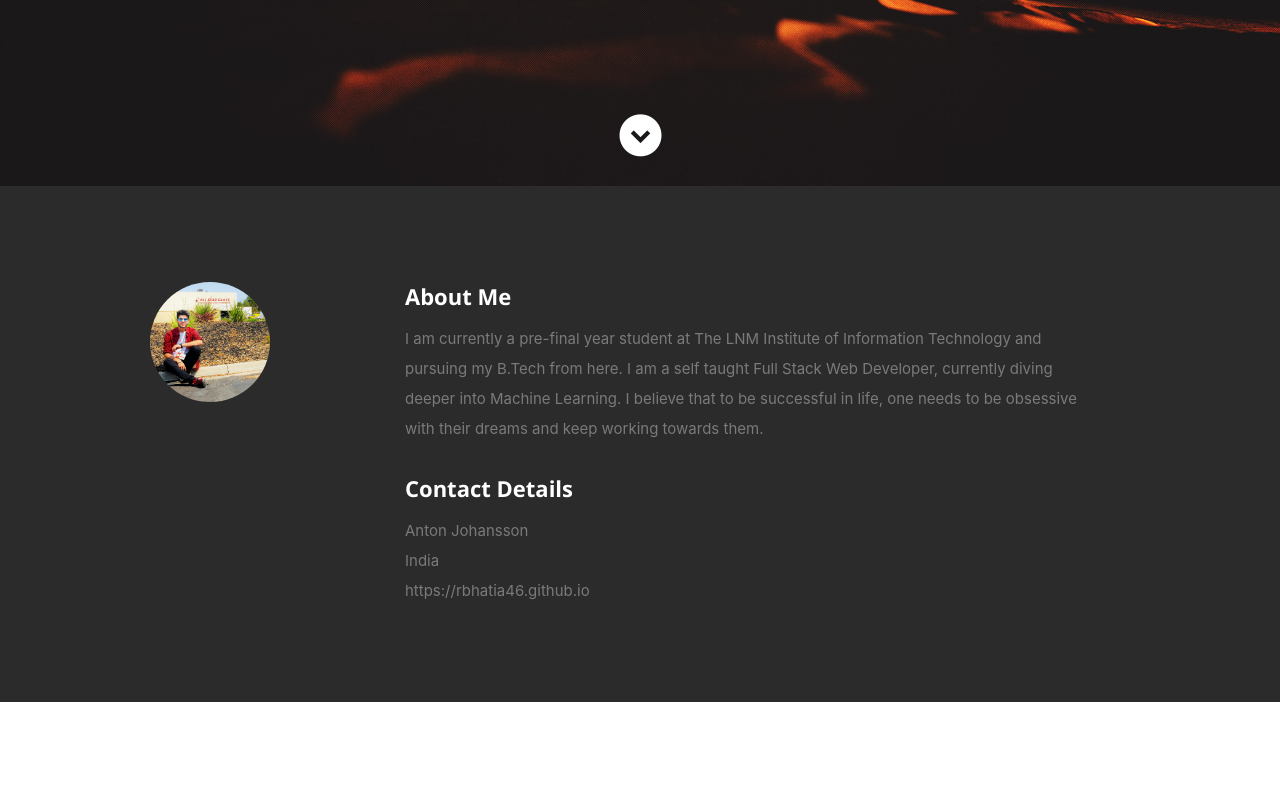
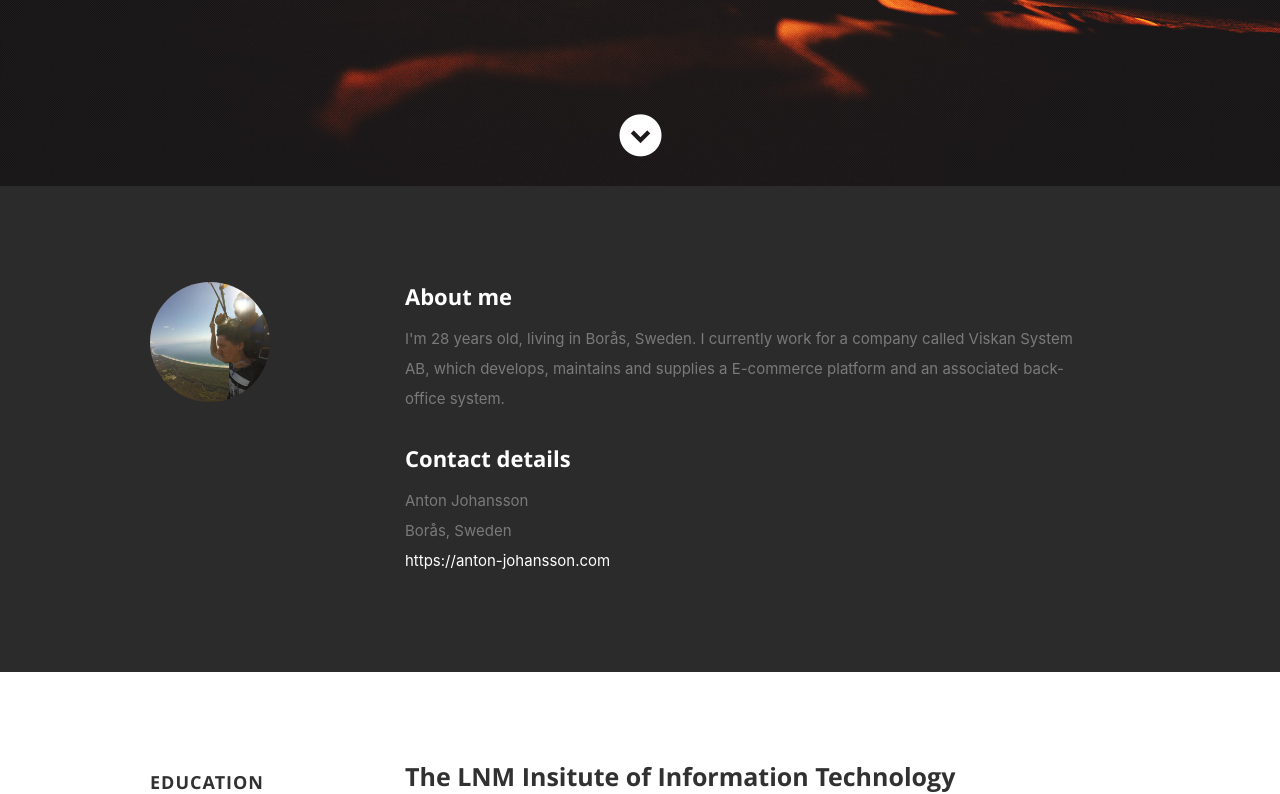
Before and after one commit to anton-johansson/anton-johansson.com, a React (Create React App) app: page / in a window 1280 px wide. Shown: the part 614-1408 px from the top of the page. Built offline with nearby package versions, Linux system fonts and the light colour scheme; some icons are missing.

Commit message:
Personalize the about-page

```diff
--- a/src/App.js
+++ b/src/App.js
@@ -7,8 +7,8 @@ class App extends Component {
   render() {
     return (
       <div className="App">
-        <Header translate={translate} data={data}/>
-        <About resumeData={resumeData}/>
+        <Header data={data} translate={translate}/>
+        <About translate={translate}/>
         <Resume resumeData={resumeData}/>
         <Portfolio resumeData={resumeData}/>
         <Testimonials resumeData={resumeData}/>
--- a/src/components/About.js
+++ b/src/components/About.js
@@ -1,39 +1,27 @@
 import React, { Component } from 'react';
+
 export default class About extends Component {
   render() {
+    const {translate} = this.props;
     let resumeData = this.props.resumeData;
     return (
       <section id="about">
         <div className="row">
-
           <div className="three columns">
-
-               <img className="profile-pic"  src="images/profilepic.jpg" alt="" />
-
+            <img className="profile-pic"  src="images/profile.jpg" alt="" />
           </div>
-
           <div className="nine columns main-col">
-
-               <h2>About Me</h2>
-               <p>
-               {
-                 resumeData.aboutme
-               }
-               </p>
-
+            <h2>{translate('about.title')}</h2>
+            <p>{translate('about.description')}</p>
             <div className="row">
-
               <div className="columns contact-details">
-
-                  <h2>Contact Details</h2>
+                <h2>{translate('about.contact')}</h2>
                 <p className="address">
-       						<span>{resumeData.name}</span>
+                  <span>Anton Johansson</span>
                   <br></br>
-       						   <span>
-                     {resumeData.address}
-                    </span>
+                  <span>Borås, Sweden</span>
                   <br></br>
-                    <span>{resumeData.website}</span>
+                  <span><a href={translate('about.website')}>{translate('about.website')}</a></span>
                 </p>
               </div>
             </div>
--- a/src/translations/en.json
+++ b/src/translations/en.json
@@ -8,5 +8,9 @@
   "navigation.section.testimonials": "Testimonials",
   "navigation.section.contact": "Contact",
   "home.title": "I am Anton Johansson",
-  "home.description": "I am a programmer and a systems architect."
+  "home.description": "I am a programmer and a systems architect.",
+  "about.title": "About me",
+  "about.description": "I'm 28 years old, living in Borås, Sweden. I currently work for a company called Viskan System AB, which develops, maintains and supplies a E-commerce platform and an associated back-office system.",
+  "about.contact": "Contact details",
+  "about.website": "https://anton-johansson.com"
 }
--- a/src/translations/sv.json
+++ b/src/translations/sv.json
@@ -8,5 +8,9 @@
   "navigation.section.testimonials": "Citat",
   "navigation.section.contact": "Kontakt",
   "home.title": "Jag är Anton Johansson",
-  "home.description": "Jag är en programmere och en system arkitekt."
+  "home.description": "Jag är en programmere och en system arkitekt.",
+  "about.title": "Om mig",
+  "about.description": "Jag är 28 år gammal och bor i Borås, Sverige. Jag jobbar för tillfället på ett företag som heter Viskan System AB, som utvecklar, underhåller och tillhandahåller en E-handelsplatform och ett tillhörande back-office system.",
+  "about.contact": "Kontaktuppgifter",
+  "about.website": "https://anton-johansson.se"
 }
```
Also changed, not shown: public/images/profile.jpg (added), public/images/profilepic.jpg (deleted). Lines whose indentation alone changed are shown as unchanged.
